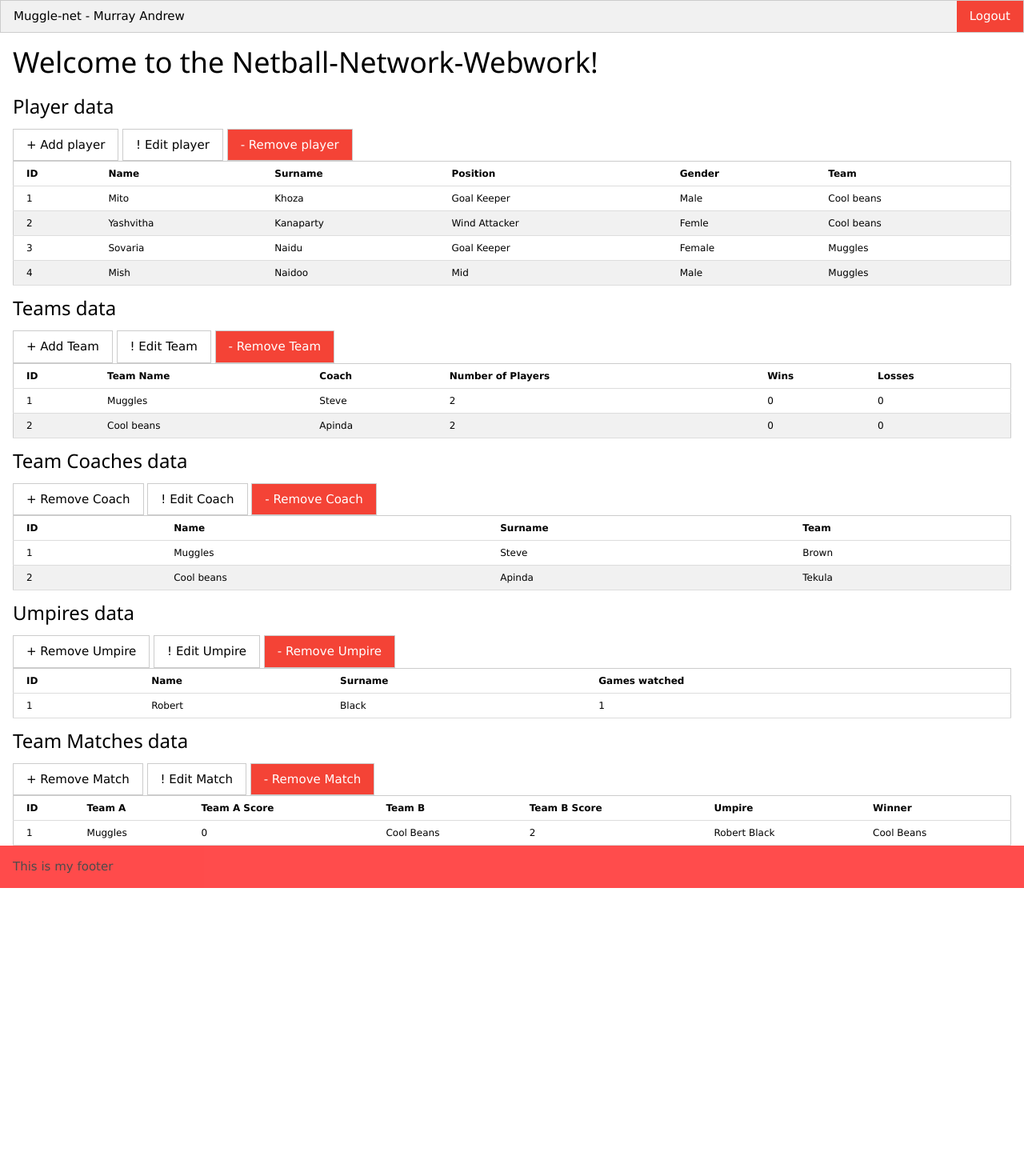
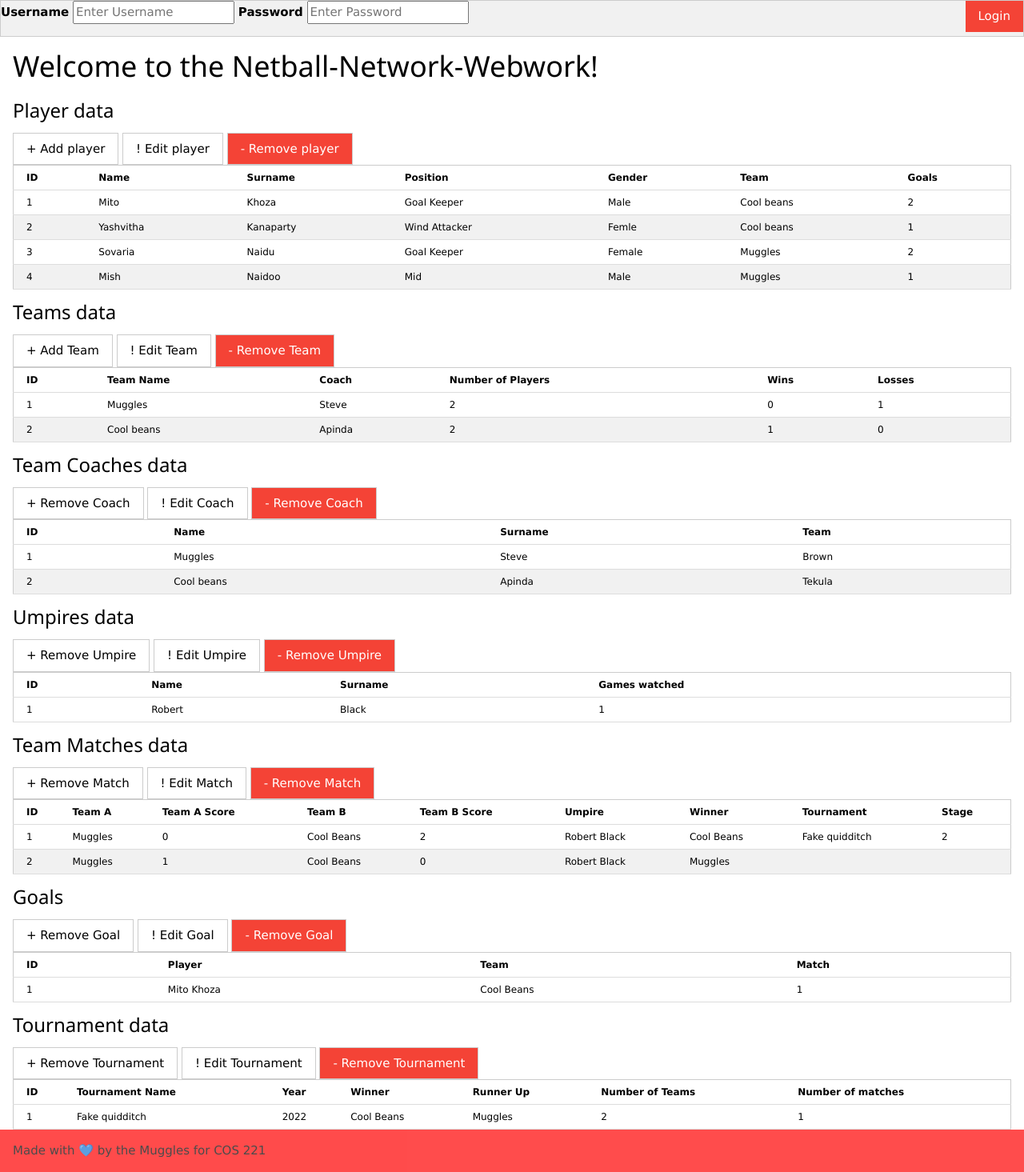
Before and after one commit to emito-k/Muggles-PA5-COS221, a PHP site: page / in a window 1280 px wide. Shown: the whole page at 80% size. Before the commit the page ends 1110 px from the top, so only its background shows below. Run offline with PHP 8.4, Linux system fonts and the light colour scheme.

Commit message:
Add files via upload
Updated files

Added columns and tables

```diff
--- /dev/null
+++ b/Website/footer.php
@@ -0,0 +1,4 @@
+
+<div class="w3-container" style="background-color: red; opacity: 70%;">
+    <p>Made with &#x1F499; by the Muggles for COS 221</p>
+</div>
--- a/Website/header.php
+++ b/Website/header.php
@@ -1,19 +1,5 @@
-<div class="w3-bar w3-border w3-light-grey">
-  <a href="#" class="w3-bar-item w3-button">Muggle-net - Murray Andrew</a>
+<?php
+include "./config.php";
+include "./Database.php";
 
-<!-- <div id="id01" class="modal">
-
-<form class="modal-content animate" action="/action_page.php" method="post">
-<div class="container">
-<label for="uname"><b>Username</b></label>
-<input type="text" placeholder="Enter Username" name="uname" required>
-
-<label for="psw"><b>Password</b></label>
-<input type="password" placeholder="Enter Password" name="psw" required>
-
-<button type="submit" class="w3-bar-item w3-button w3-red w3-right">Login</button>
-</div>
-</form>
-</div> -->
-  <a href="#" class="w3-bar-item w3-button w3-red w3-right">Logout</a>
-</div>
+?>
--- a/Website/index.php
+++ b/Website/index.php
@@ -10,7 +10,7 @@
     </head>
     <body>
         <?php
-            include "./header.php";
+            include "./navbar.php";
         ?>
 
         <div class="w3-container">
@@ -39,6 +39,7 @@
                             <th>Position</th>
                             <th>Gender</th>
                             <th>Team</th>
+                            <th>Goals</th>
                         </tr>
                     </thead>
                     <tbody>
@@ -50,6 +51,7 @@
                             <td>Goal Keeper</td>
                             <td>Male</td>
                             <td>Cool beans</td>
+                            <td>2</td>
                         </tr>
                         <tr>
                             <td>2</td>
@@ -58,6 +60,7 @@
                             <td>Wind Attacker</td>
                             <td>Femle</td>
                             <td>Cool beans</td>
+                            <td>1</td>
                         </tr>
                         <tr>
                             <td>3</td>
@@ -66,6 +69,7 @@
                             <td>Goal Keeper</td>
                             <td>Female</td>
                             <td>Muggles</td>
+                            <td>2</td>
                         </tr>
                         <tr>
                             <td>4</td>
@@ -74,6 +78,7 @@
                             <td>Mid</td>
                             <td>Male</td>
                             <td>Muggles</td>
+                            <td>1</td>
                         </tr>
                     </tbody>
                 </table>
@@ -110,14 +115,14 @@
                             <td>Steve</td>
                             <td>2</td>
                             <td>0</td>
-                            <td>0</td>
+                            <td>1</td>
                         </tr>
                         <tr>
                             <td>2</td>
                             <td>Cool beans</td>
                             <td>Apinda</td>
                             <td>2</td>
-                            <td>0</td>
+                            <td>1</td>
                             <td>0</td>
                         </tr>
                     </tbody>
@@ -206,7 +211,6 @@
                 <button class="w3-button w3-border">! Edit Match</button>
                 <button class="w3-button w3-red w3-border">- Remove Match</button>
 
-                <!-- TEAMS INFORMATION -->
                 <table class="w3-table-all w3-small">
                     <thead>
                         <tr>
@@ -217,6 +221,8 @@
                             <th>Team B Score</th>
                             <th>Umpire</th>
                             <th>Winner</th>
+                            <th>Tournament</th>
+                            <th>Stage</th>
                         </tr>
                     </thead>
                     <tbody>
@@ -229,6 +235,89 @@
                             <td>2</td>
                             <td>Robert Black</td>
                             <td>Cool Beans</td>
+                            <td>Fake quidditch</td>
+                            <td>2</td>
+                        </tr>
+                        <tr>
+                            <td>2</td>
+                            <td>Muggles</td>
+                            <td>1</td>
+                            <td>Cool Beans</td>
+                            <td>0</td>
+                            <td>Robert Black</td>
+                            <td>Muggles</td>
+                            <td></td>
+                            <td></td>
+                        </tr>
+                    </tbody>
+                </table>
+            </div>
+
+            <!-- GOALS INFORMATION -->
+            <div class="table-container">
+                <div class="table-title">
+                    <h3>Goals</h3>
+                </div>
+
+                <!-- AJAX BUTTONS -->
+                <button class="w3-button w3-white w3-border">+ Remove Goal</button>
+                <button class="w3-button w3-border">! Edit Goal</button>
+                <button class="w3-button w3-red w3-border">- Remove Goal</button>
+
+                <table class="w3-table-all w3-small">
+                    <thead>
+                        <tr>
+                            <th>ID</th>
+                            <th>Player</th>
+                            <th>Team</th>
+                            <th>Match</th>
+                        </tr>
+                    </thead>
+                    <tbody>
+                        <!-- ADD PHP HERE -->
+                        <tr>
+                            <td>1</td>
+                            <td>Mito Khoza</td>
+                            <td>Cool Beans</td>
+                            <td>1</td>
+                        </tr>
+                    </tbody>
+                </table>
+            </div>
+
+            <!-- TOURNAMENT INFORMATION -->
+            <div class="table-container">
+                <div class="table-title">
+                    <h3>Tournament data</h3>
+                </div>
+
+                <!-- AJAX BUTTONS -->
+                <button class="w3-button w3-white w3-border">+ Remove Tournament</button>
+                <button class="w3-button w3-border">! Edit Tournament</button>
+                <button class="w3-button w3-red w3-border">- Remove Tournament</button>
+
+                <table class="w3-table-all w3-small">
+                    <thead>
+                        <tr>
+                            <th>ID</th>
+                            <th>Tournament Name</th>
+                            <th>Year</th>
+                            <th>Winner</th>
+                            <th>Runner Up</th>
+                            <th>Number of Teams</th>
+                            <th>Number of matches</th>
+                        </tr>
+                    </thead>
+                    <tbody>
+                        <!-- ADD PHP HERE -->
+                        <tr>
+                            <td>1</td>
+                            <td>Fake quidditch</td>
+                            <td>2022</td>
+                            <td>Cool Beans</td>
+                            <td>Muggles</td>
+                            <td>2</td>
+                            <td>1</td>
                         </tr>
                     </tbody>
                 </table>
@@ -238,12 +327,7 @@
         </div>
 
 
+        <?php include "./footer.php"?>
 
-        <div class="w3-container" style="background-color: red; opacity: 70%;">
-            <p>This is my footer</p>
-        </div>
-
-
-        <!-- MODAL ELEMENTS FOR EDITING -->
     </body>
 </html>
--- /dev/null
+++ b/Website/navbar.php
@@ -0,0 +1,19 @@
+<div class="w3-bar w3-border w3-light-grey">
+  <!-- <a href="#" class="w3-bar-item w3-button">Muggle-net - Murray Andrew</a> -->
+
+<div id="id01" class="modal">
+
+<form class="modal-content animate" action="/action_page.php" method="post">
+<div class="container">
+<label for="uname"><b>Username</b></label>
+<input type="text" placeholder="Enter Username" name="uname" required>
+
+<label for="psw"><b>Password</b></label>
+<input type="password" placeholder="Enter Password" name="psw" required>
+
+<button type="submit" class="w3-bar-item w3-button w3-red w3-right">Login</button>
+</div>
+</form>
+</div>
+  <!-- <a href="#" class="w3-bar-item w3-button w3-red w3-right">Logout</a> -->
+</div>
```
Also changed, not shown: Website/Database.php (added, +25 -0 lines), Website/Ideas.md (added, +10 -0 lines), Website/signup.php (+8 -0 lines), Website/api.php (added).
